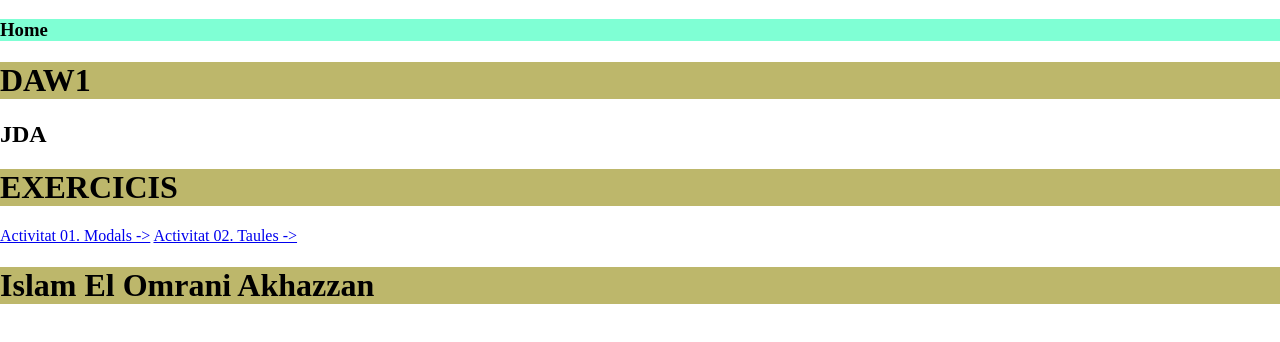
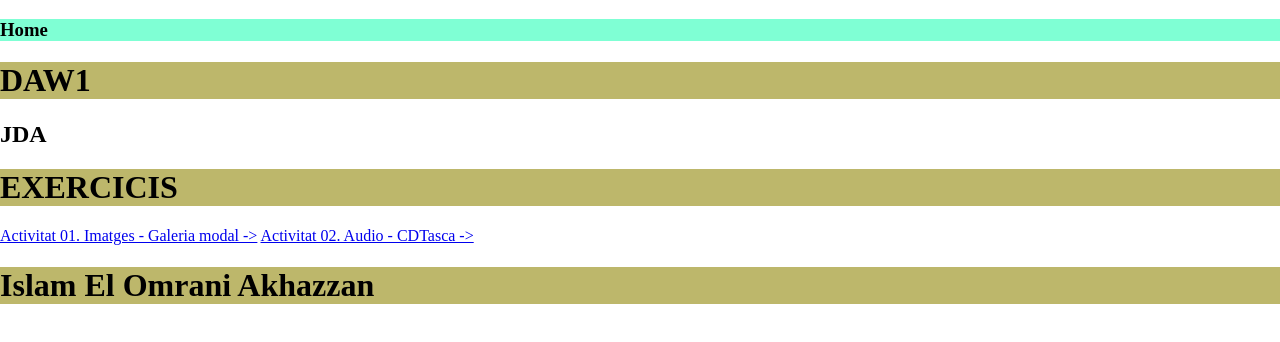
Before and after one commit to islameoa/daw1_m9_uf2_islam, a plain HTML site: page index.html in a window 1280 px wide. Drawn offline with Linux system fonts and the light colour scheme.

Commit message:
ejercicio2 hecho

```diff
--- a/index.html
+++ b/index.html
@@ -18,8 +18,8 @@
         <h2>JDA</h2>
     </header>
     <h1>EXERCICIS</h1>
-    <a href="./activitat1.html">Activitat 01. Modals -><a>
-    <a href="./a02/a02.html">Activitat 02. Taules -><a>
+    <a href="./activitat1.html">Activitat 01. Imatges - Galeria modal -><a>
+    <a href="./a02/a02.html">Activitat 02. Audio - CDTasca -><a>
         <footer>
             <h1>Islam El Omrani Akhazzan</h1>
         </footer>
```
